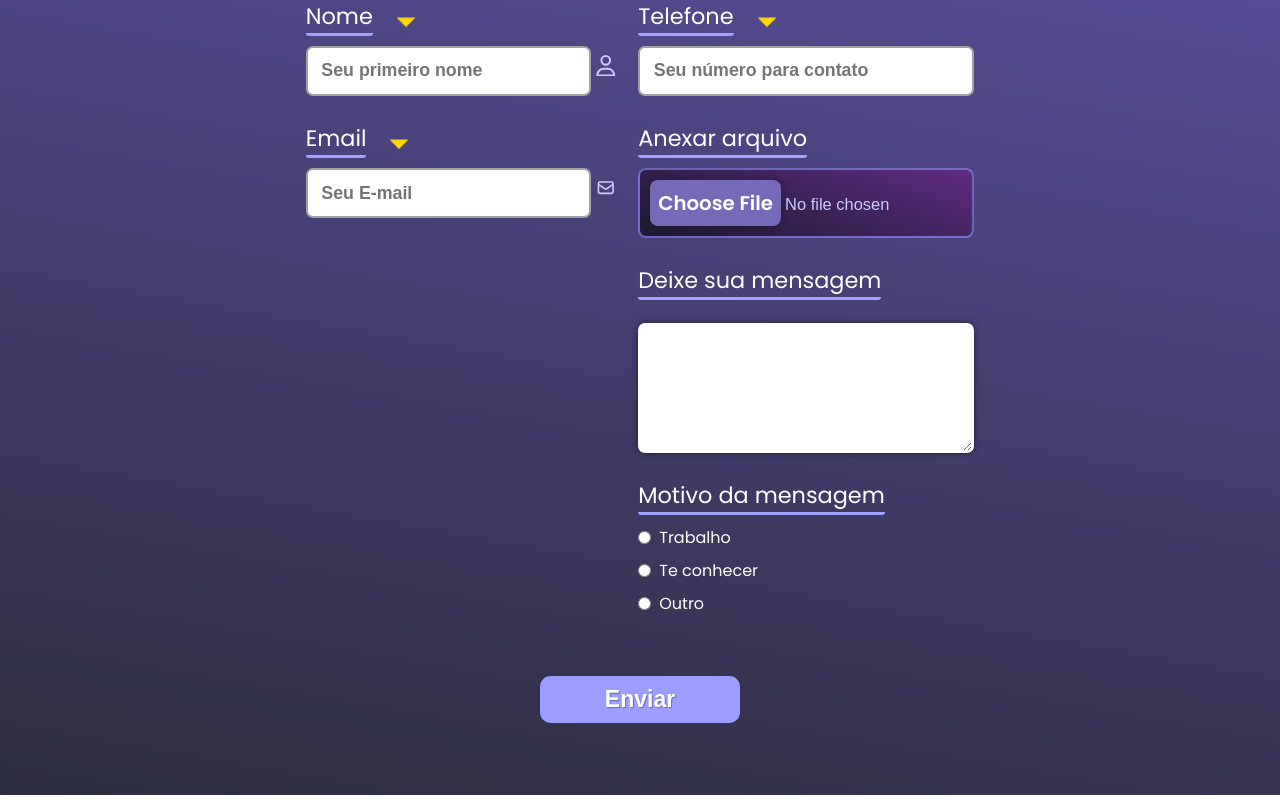
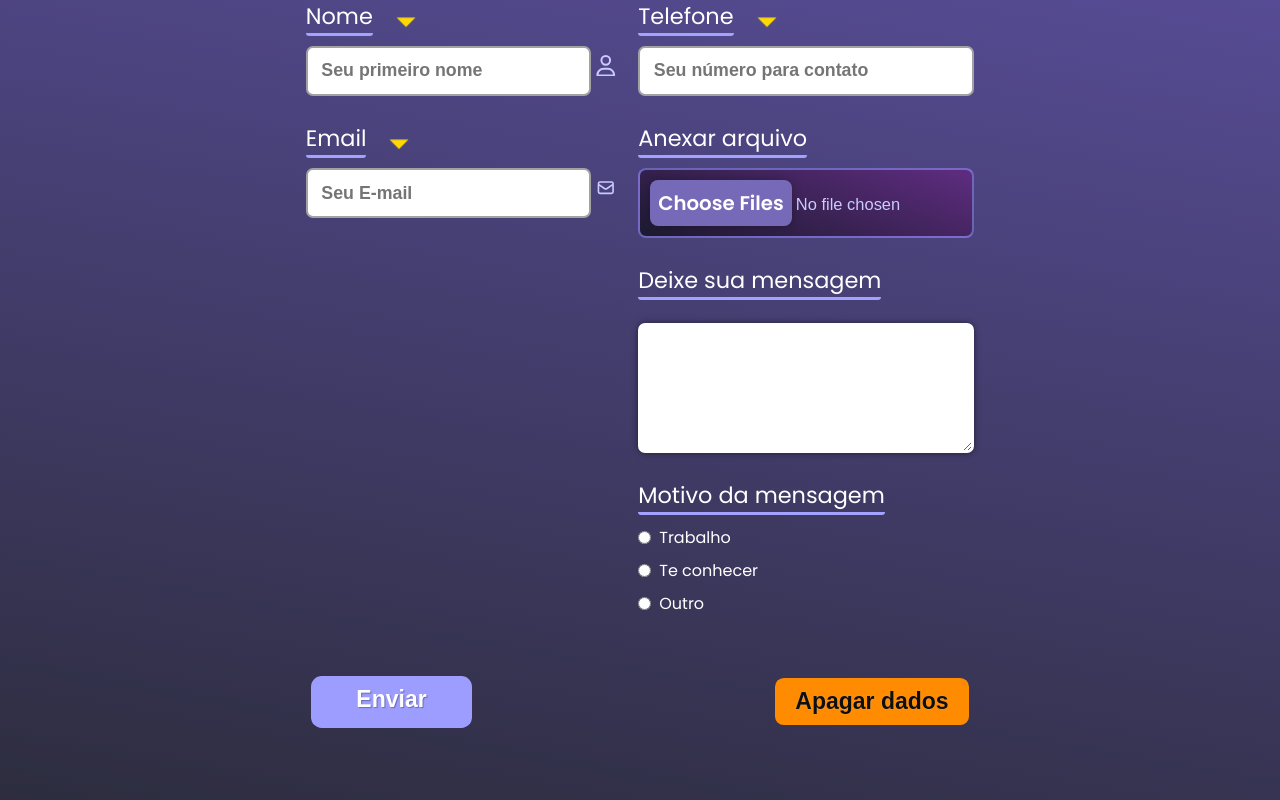
Before and after one commit to SantV7/formulario, a React (Vite) app: page / in a window 1280 px wide. Shown: the part 918-1718 px from the top of the page. Built offline with nearby package versions, Linux system fonts and the light colour scheme.

Commit message:
Adding btn for reset data on inputs

```diff
--- a/src/components/Form.jsx
+++ b/src/components/Form.jsx
@@ -10,9 +10,9 @@ const Form = () => {
 
 
   return (
-    <form action="/TEST" method='POST'>
+    <form action="" method='POST'>
       <div className="area_input">
-        {/* Primeira coluna */}
+
         <div className="input_data">
           <div className="label_position">
             <label htmlFor="name_user">Nome</label>
@@ -78,6 +78,7 @@ const Form = () => {
               type="file"
               accept=".png,.jpg,.pdf,.doc"
               name="file_user"
+              multiple
               id="file_user_input"
             />
           </div>
@@ -116,7 +117,10 @@ const Form = () => {
       </div>
 
       <div className="btn_submit">
-        <button>Enviar</button>
+        <button
+        id="btn_send_data"
+        type="submit">Enviar</button>
+        <button id="delete-data" type="reset">Apagar dados</button>
       </div>
     </form>
   );
--- a/src/styles/form/form.css
+++ b/src/styles/form/form.css
@@ -136,26 +136,40 @@ input[type="file"] {
 
 .btn_submit {
    display: flex;
-   justify-content: center;
+   justify-content: space-evenly;
    align-items: center;
    padding-top: 60px;
    padding-bottom: 63px;
 }
 
-.btn_submit > button {
+.btn_submit > #btn_send_data {
    border: none;
    border-radius: 10.7px;
    font-size: 23px;
    font-weight: 600;
    color: white;
-   padding: 10px 65px;
+   padding: 10px 45px;
    cursor: pointer;
    text-shadow: 1px 1px 1px rgba(0, 0, 0, 0.315);
    background-color: rgb(157, 157, 255);
-   transition: ease 0.4s;
+   border-bottom: 5px solid transparent;
+   transition: ease 0.65s;
 }
 
-.btn_submit > button:hover {
+.btn_submit > #delete-data {
+   border-radius: 8.87px;
+   border: none;
+   color: rgb(16, 15, 15);
+   text-shadow: 0px 0px 1px rgba(255, 255, 255, 0.393);
+   cursor: pointer;
+   font-weight: 550;
+   font-size: 23px;
+   padding: 10px 20px;
+   background-color: rgb(255, 140, 0);
+   transition: ease 0.65s;
+}
+
+.btn_submit > #btn_send_data:hover, #delete-data:hover {
    transform: translateY(1.5px);
    border-bottom: 5px solid rgb(255, 255, 255);
 }
```
